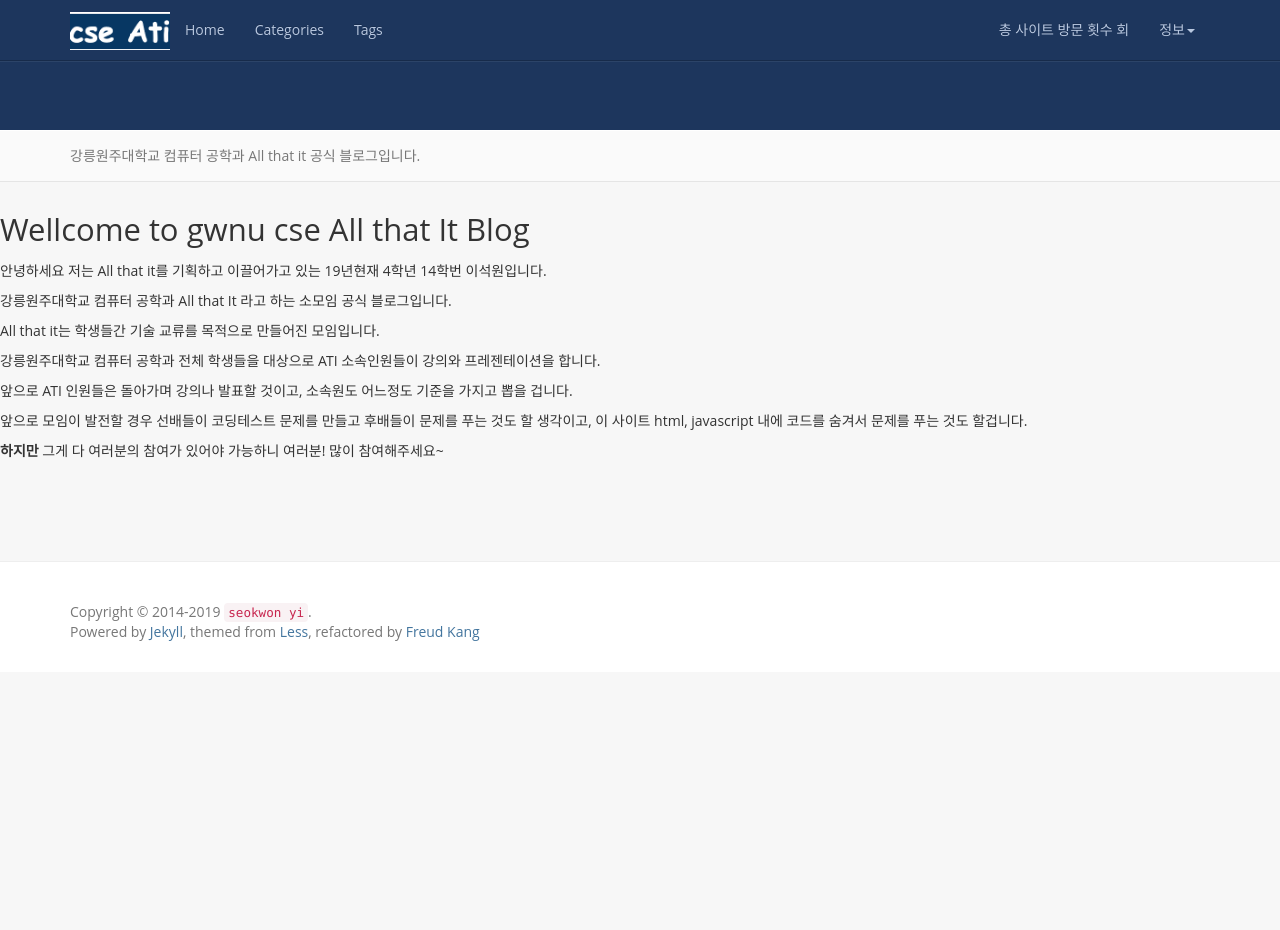
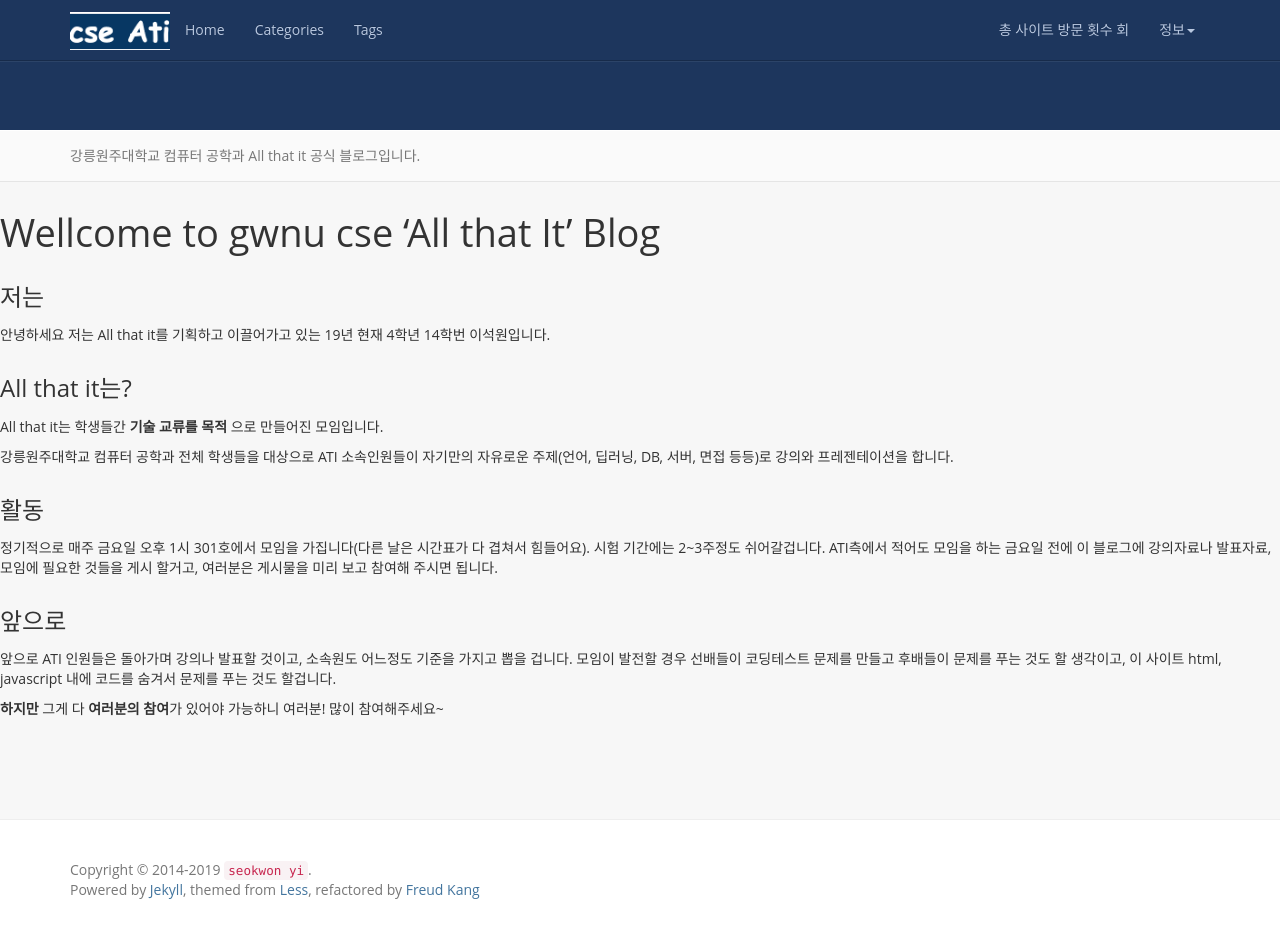
Before and after one commit to gwnucse/gwnucse.github.io, a Jekyll site: the page built from index.md, in a window 1280 px wide and 930 px high. Built offline with Jekyll 4.4.1, drawn with Linux system fonts in a browser that asks for light colours; our own code applies the rules of GitHub Pages for plain Markdown files; the list of posts is cut into pages by our own code; comment, search, counter and statistics services are not loaded.

Commit message:
update door

```diff
--- a/_config.yml
+++ b/_config.yml
@@ -3,7 +3,7 @@
 email: gwmucse@gmail.com
 author: seokwon yi
 url: http://gwnucse.github.io
-resume_site: http://gwnucse.github.io/
+resume_site:
 github: https://github.com/gwnucse/
 baseurl: "/"
 description: 강릉원주대학교 컴퓨터공하과 all that it 공식 블로그입니다.
--- a/_includes/header.html
+++ b/_includes/header.html
@@ -30,8 +30,8 @@
           <a href="#" class="dropdown-toggle" data-toggle="dropdown">정보<b class="caret"></b></a>
           <ul class="dropdown-menu">
             <li><a rel="nofollow" target="_blank" href="{{site.github}}">Github</a></li>
-            <li><a rel="nofollow" target="_blank" href="{{site.resume_site}}">resume</a></li>
-            <li><a rel="nofollow" href="{{ '/reference' | prepend: site.baseurl }}">추천 블로그</a></li>
+            <!--<li><a rel="nofollow" target="_blank" href="{{site.resume_site}}">resume</a></li>-->
+            <li><a rel="nofollow" href="{{ '/reference' | prepend: site.baseurl }}">운영진</a></li>
             <li><a href="{{ '/feed.xml' | prepend: site.baseurl }}">RSS피드</a></li>
             <li class="divider"></li>
             <li><a rel="nofollow" target="_blank" href="http://gwnucs.gwnu.ac.kr/sites/cs/index.do">학과 홈페이지</a></li>
--- a/index.html
+++ b/index.html
@@ -7,7 +7,7 @@
         <div class="col-md-3">
           <div class="sidebar hidden-print" role="complementary">
             <div id="navigation">
-              <h1>目录</h1>
+              <h1>List</h1>
               <ul class="nav sidenav">
                 {% for post in site.posts  %}
                   {% capture this_year %}{{ post.date | date: "%Y" }}{% endcapture %}
--- a/index.md
+++ b/index.md
@@ -1,15 +1,22 @@
-## Wellcome to gwnu cse All that It Blog
+# Wellcome to gwnu cse 'All that It' Blog
 
-안녕하세요 저는 All that it를 기획하고 이끌어가고 있는 19년현재 4학년 14학번 이석원입니다.
+### 저는
 
-강릉원주대학교 컴퓨터 공학과 All that It 라고 하는 소모임 공식 블로그입니다.
+안녕하세요 저는 All that it를 기획하고 이끌어가고 있는 19년 현재 4학년 14학번 이석원입니다.
 
-All that it는 학생들간 기술 교류를 목적으로 만들어진 모임입니다.
+### All that it는?
 
-강릉원주대학교 컴퓨터 공학과 전체 학생들을 대상으로 ATI 소속인원들이 강의와 프레젠테이션을 합니다.
+All that it는 학생들간 **기술 교류를 목적** 으로 만들어진 모임입니다.
+
+강릉원주대학교 컴퓨터 공학과 전체 학생들을 대상으로 ATI 소속인원들이 자기만의 자유로운 주제(언어, 딥러닝, DB, 서버, 면접 등등)로 강의와 프레젠테이션을 합니다.
+
+### 활동
+
+정기적으로 매주 금요일 오후 1시 301호에서 모임을 가집니다(다른 날은 시간표가 다 겹쳐서 힘들어요). 시험 기간에는 2~3주정도 쉬어갈겁니다. ATI측에서 적어도 모임을 하는 금요일 전에 이 블로그에 강의자료나 발표자료, 모임에 필요한 것들을 게시 할거고, 여러분은 게시물을 미리 보고 참여해 주시면 됩니다.
+
+### 앞으로
 
 앞으로 ATI 인원들은 돌아가며 강의나 발표할 것이고, 소속원도 어느정도 기준을 가지고 뽑을 겁니다.
+모임이 발전할 경우 선배들이 코딩테스트 문제를 만들고 후배들이 문제를 푸는 것도 할 생각이고, 이 사이트 html, javascript 내에 코드를 숨겨서 문제를 푸는 것도 할겁니다.
 
-앞으로 모임이 발전할 경우 선배들이 코딩테스트 문제를 만들고 후배들이 문제를 푸는 것도 할 생각이고, 이 사이트 html, javascript 내에 코드를 숨겨서 문제를 푸는 것도 할겁니다.
-
-**하지만** 그게 다 여러분의 참여가 있어야 가능하니 여러분! 많이 참여해주세요~
+**하지만** 그게 다 **여러분의 참여**가 있어야 가능하니 여러분! 많이 참여해주세요~
```
Also changed, not shown: reference.md (+3 -4 lines).
